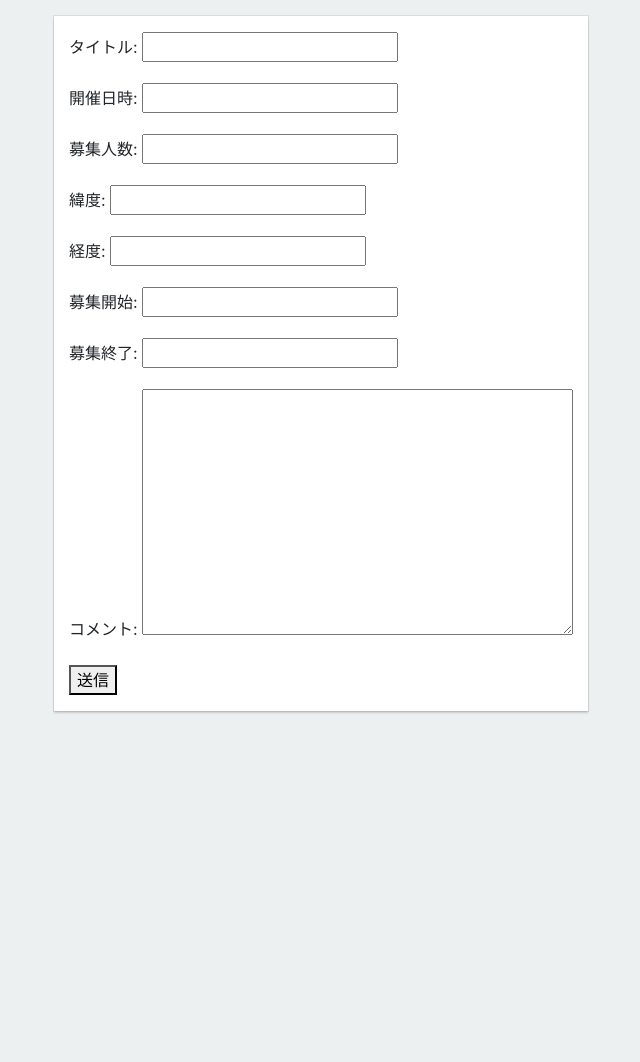
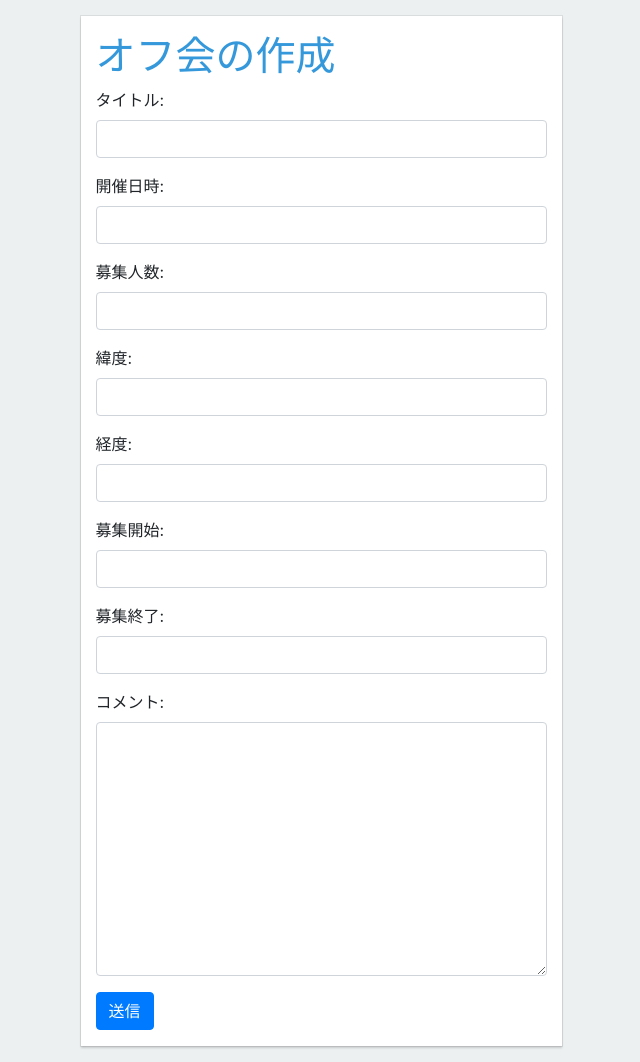
Before and after one commit to TNCT-SYSKEN/Lurcher, a Django app: page /offcreate in a window 1280 px wide. Shown: the whole page, without its empty margins (319-959 px from the left). Before the commit the page ends 714 px from the top, so only its background shows below. Run offline with Django 3.2, Linux system fonts and the light colour scheme; style sheets or scripts are compiled from the project's sources; some libraries are stand-ins or nearby versions.

Commit message:
[add] デザインを作成

```diff
--- a/mainsite/forms.py
+++ b/mainsite/forms.py
@@ -7,3 +7,8 @@ class PageCreateForm(forms.ModelForm):
         fields = ['title','at_time','capacity','location_lat',
         'location_lng','recruitment_start','recruitment_end',
         'comment']
+
+    def __init__(self, *args, **kwargs) :
+        super().__init__(*args, **kwargs)
+        for field in self.fields.values():
+            field.widget.attrs["class"] = "form-control"
--- a/templates/mainsite/ofukai_create.html
+++ b/templates/mainsite/ofukai_create.html
@@ -7,9 +7,10 @@
   <body>
     {% block main %}
     {% block content %}
+    <h1>オフ会の作成</h1>
     <form action="" method="POST">
     {{ form.as_p }}
-    <button type="submit">送信</button>
+    <button class="btn btn-primary" type="submit">送信</button>
     {% csrf_token %}
     </form>
     {% endblock %}
```
